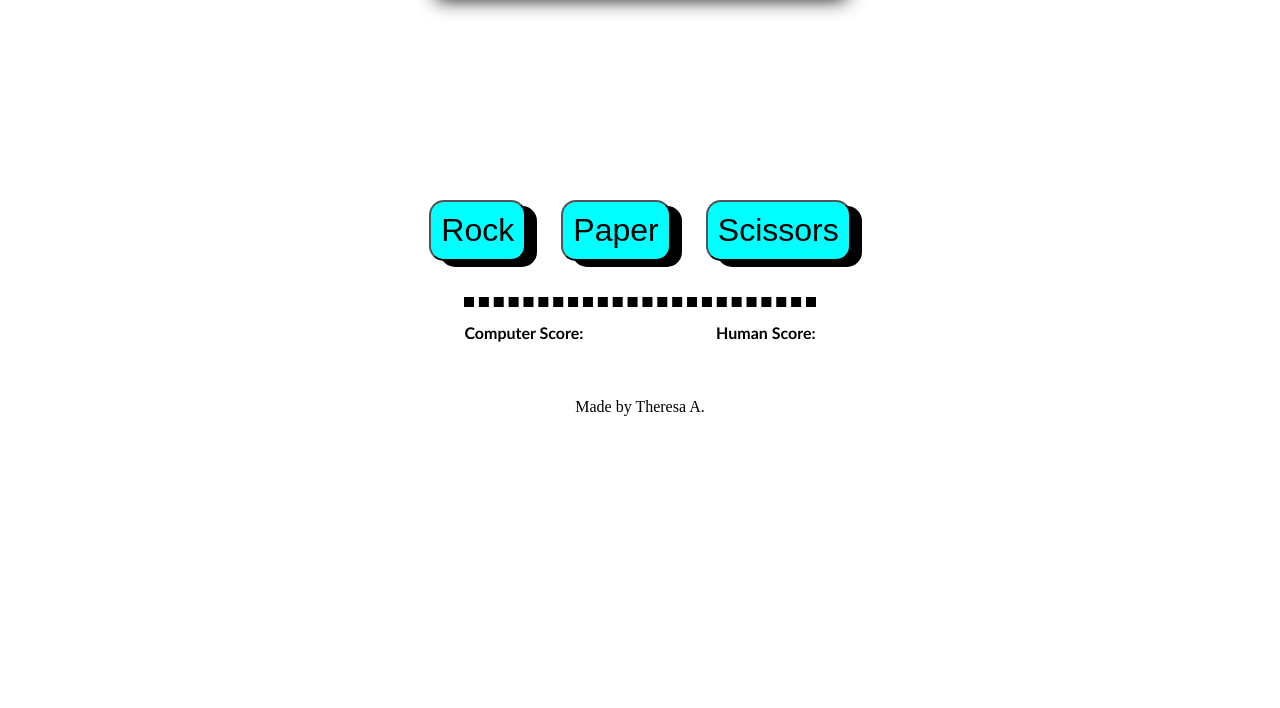
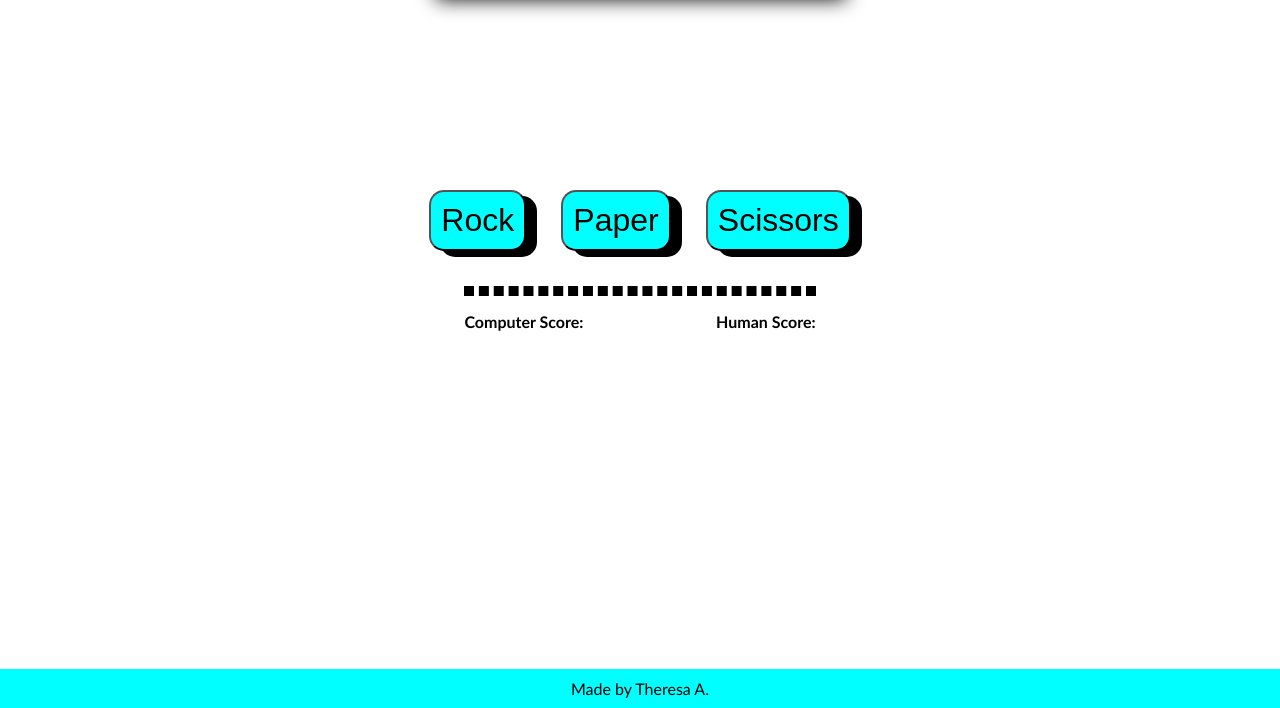
Before and after one commit to tacheampong/rockPaperScissors, a plain HTML site: page index.html in a window 1280 px wide. Shown: the part 92-800 px from the top of the page. Drawn offline with Linux system fonts and the light colour scheme.

Commit message:
added styling for footer and hid overflow

```diff
--- a/style.css
+++ b/style.css
@@ -6,6 +6,7 @@ body {
     justify-content: center;
     height: 100vh;
     gap: 40px;
+    overflow: hidden;
 }
 h1 {
     top: 0px;
@@ -28,6 +29,13 @@ button {
     border-radius: 15px;
     box-shadow: 11px 6px black;
 }
+.container{
+        height: 100%;
+        display: flex;
+        flex-direction: column;
+        align-content: center;
+        justify-content: center;
+}
 .content{
     border: 5px dashed;
     display: flex;
@@ -36,7 +44,6 @@ button {
     align-items: center;
     margin-top: 10%;
     overflow-y: auto;
-    flex-shrink: 1;
     max-height: 50px;
     scroll-behavior: smooth;
 
@@ -50,3 +57,10 @@ button {
     font-family: 'Gill Sans', 'Gill Sans MT', Calibri, 'Trebuchet MS', sans-serif;
     justify-content: space-between;
 }
+.footer{
+    width: 100%;
+    text-align: center;
+    background-color: aqua;
+    padding: 10px;
+    font-family: 'Gill Sans', 'Gill Sans MT', Calibri, 'Trebuchet MS', sans-serif;
+}
```
